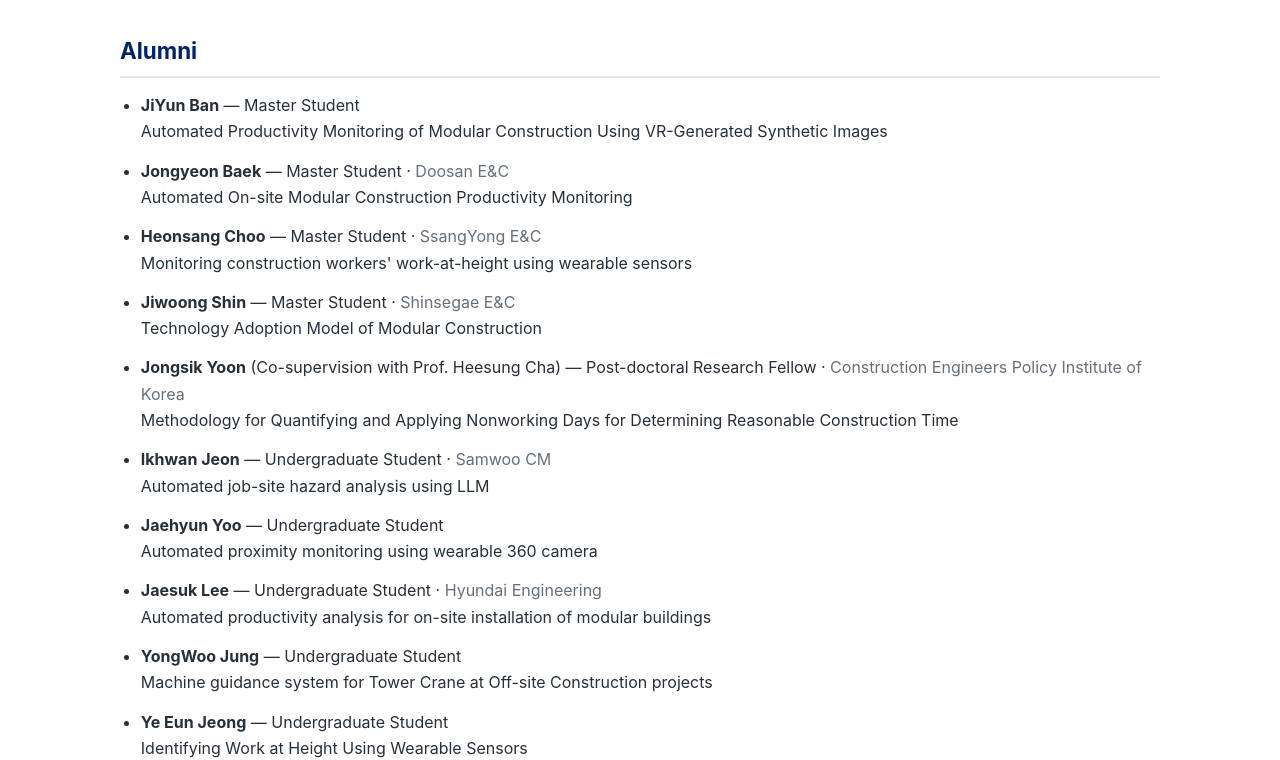
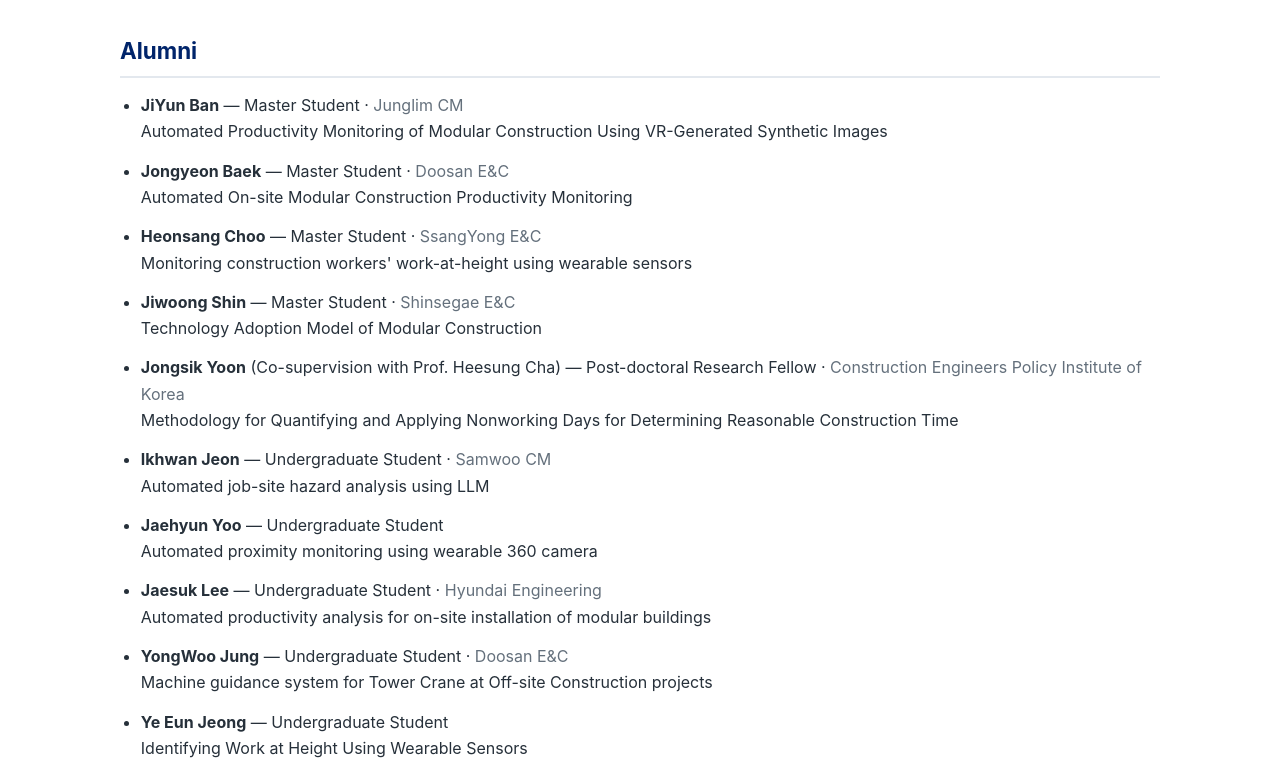
Before and after one commit to Ajou-Smart-Construction-Lab/ajou-smart-construction-lab.github.io, a Jekyll site: the page built from members.html, in a window 1280 px wide and 1400 px high, scrolled down 1569 px. Shown: the part 165-925 px from the top of the window. Built offline with Jekyll 4.4.1, drawn with Linux system fonts in a browser that asks for light colours.

Commit message:
Alumni current positions: JiYun Ban (Junglim CM), YongWoo Jung (Doosan E&C)
Co-Authored-By: Claude Fable 5 <noreply@anthropic.com>

```diff
--- a/members.html
+++ b/members.html
@@ -78,7 +78,7 @@ permalink: /members/
 
 <h2>Alumni</h2>
 <ul class="alumni-list">
-  <li><strong>JiYun Ban</strong> — Master Student<br>Automated Productivity Monitoring of Modular Construction Using VR-Generated Synthetic Images</li>
+  <li><strong>JiYun Ban</strong> — Master Student · <span class="position">Junglim CM</span><br>Automated Productivity Monitoring of Modular Construction Using VR-Generated Synthetic Images</li>
   <li><strong>Jongyeon Baek</strong> — Master Student · <span class="position">Doosan E&amp;C</span><br>Automated On-site Modular Construction Productivity Monitoring</li>
   <li><strong>Heonsang Choo</strong> — Master Student · <span class="position">SsangYong E&amp;C</span><br>Monitoring construction workers' work-at-height using wearable sensors</li>
   <li><strong>Jiwoong Shin</strong> — Master Student · <span class="position">Shinsegae E&amp;C</span><br>Technology Adoption Model of Modular Construction</li>
@@ -86,7 +86,7 @@ permalink: /members/
   <li><strong>Ikhwan Jeon</strong> — Undergraduate Student · <span class="position">Samwoo CM</span><br>Automated job-site hazard analysis using LLM</li>
   <li><strong>Jaehyun Yoo</strong> — Undergraduate Student<br>Automated proximity monitoring using wearable 360 camera</li>
   <li><strong>Jaesuk Lee</strong> — Undergraduate Student · <span class="position">Hyundai Engineering</span><br>Automated productivity analysis for on-site installation of modular buildings</li>
-  <li><strong>YongWoo Jung</strong> — Undergraduate Student<br>Machine guidance system for Tower Crane at Off-site Construction projects</li>
+  <li><strong>YongWoo Jung</strong> — Undergraduate Student · <span class="position">Doosan E&amp;C</span><br>Machine guidance system for Tower Crane at Off-site Construction projects</li>
   <li><strong>Ye Eun Jeong</strong> — Undergraduate Student<br>Identifying Work at Height Using Wearable Sensors</li>
   <li><strong>Jinho Lee</strong> — Undergraduate Student · <span class="position">Korea Asset Management Corporation</span><br>Identifying Work at Height Using Wearable Sensors</li>
   <li><strong>Homin Lee</strong> — Undergraduate Student · <span class="position">Daewoo Engineering and Construction</span><br>Identifying Work at Height Using Wearable Sensors</li>
```
